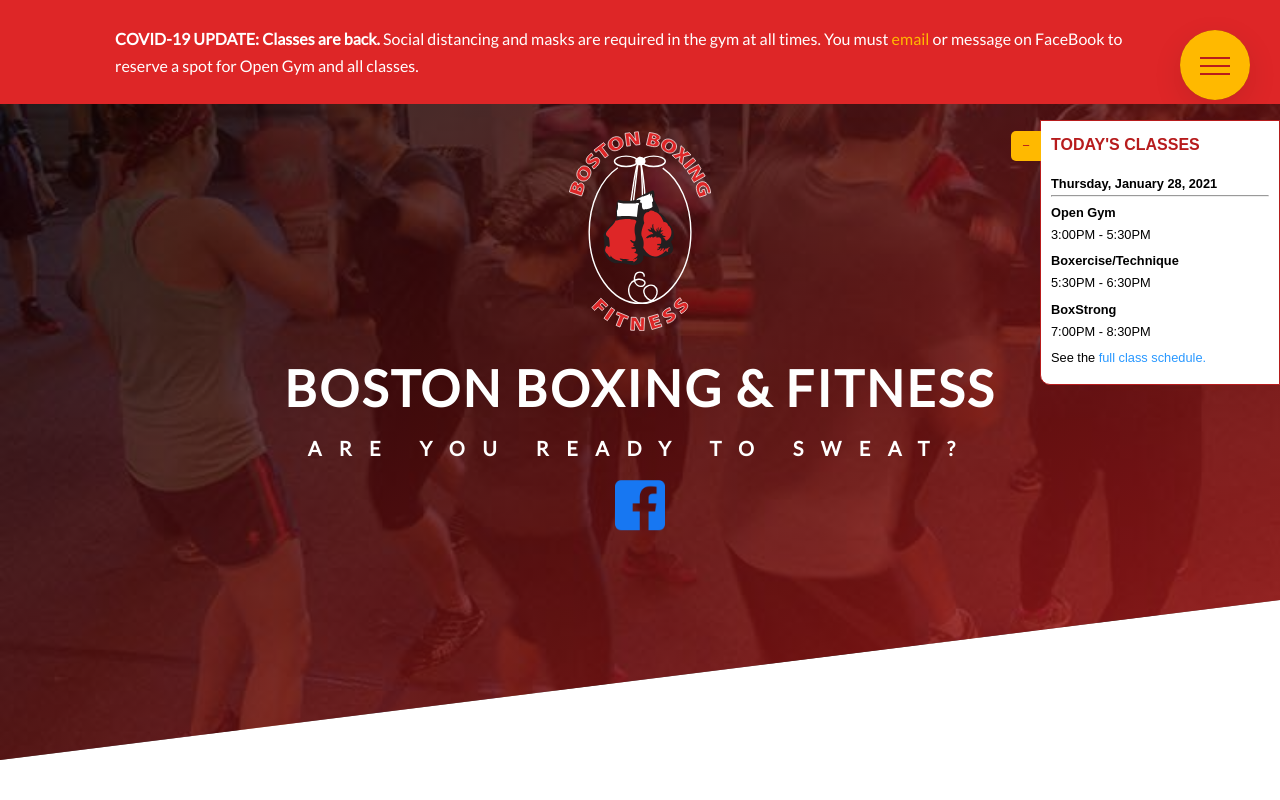
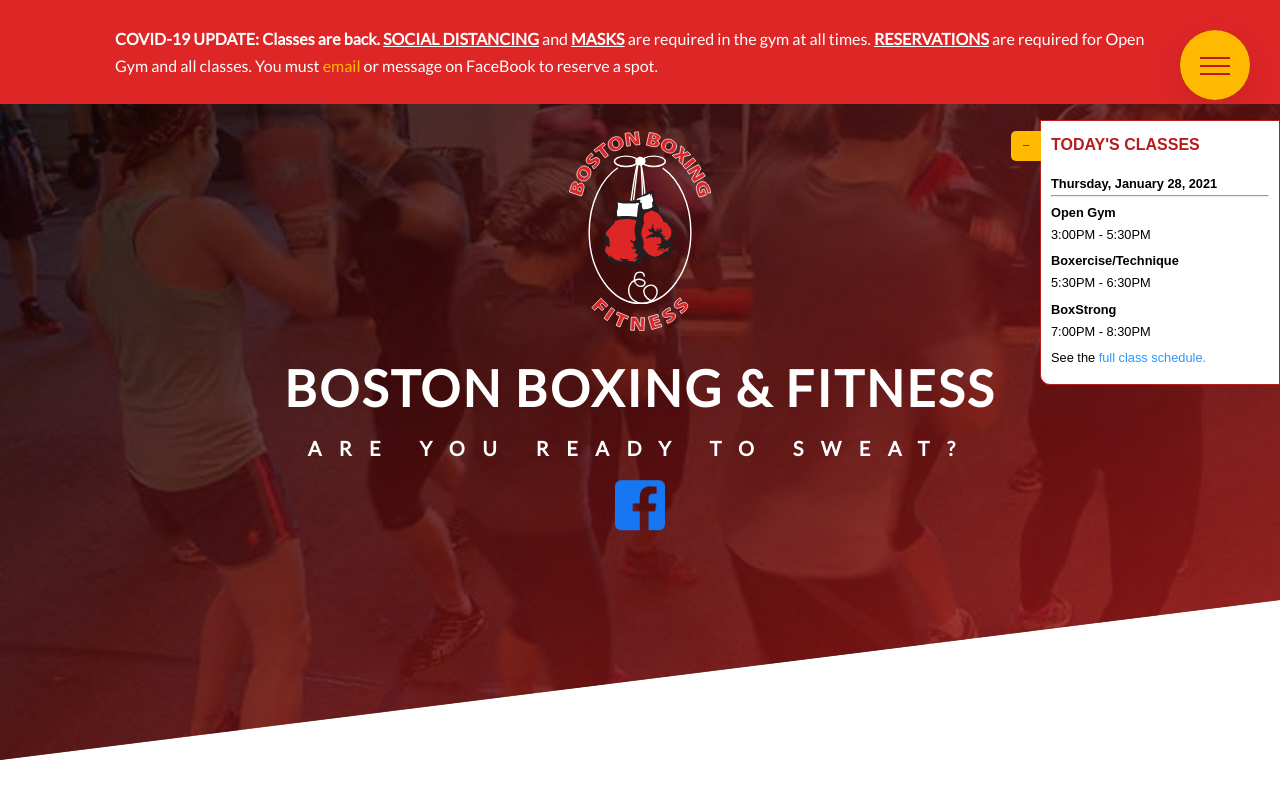
Before and after one commit to RBurrage/bbf-2021, a website: page index.html in a window 1280 px wide. Shown: the top 800 px of the page. Drawn offline with nearby package versions, Linux system fonts and the light colour scheme.

Commit message:
reworked covid message

```diff
--- a/index.html
+++ b/index.html
@@ -25,7 +25,7 @@
 </head>
 
 <body>
-  <div class="alert-box"><p><strong>COVID-19 UPDATE: Classes are back.</strong> Social distancing and masks are required in the gym at all times. You must <a href="mailto:info@bostonboxing.com">email</a> or message on FaceBook to reserve a spot for Open Gym and all classes.</p></div>
+  <div class="alert-box"><p><strong>COVID-19 UPDATE: Classes are back.</strong> <strong><u>SOCIAL DISTANCING</u></strong> and <strong><u>MASKS</u></strong> are required in the gym at all times. <strong><u>RESERVATIONS</u></strong> are required for Open Gym and all classes. You must <a href="mailto:info@bostonboxing.com">email</a> or message on FaceBook to reserve a spot.</p></div>
   <div class="navigation">
     <input type="checkbox" class="navigation__checkbox" id="navi-toggle" />
     <label for="navi-toggle" class="navigation__btn"><span class="navigation__icon">&nbsp;</span></label>
@@ -468,8 +468,9 @@
           </div>
           <div class="row">
             <div class="section-sub" style="text-transform: initial;font-weight: normal;margin-top: 2rem">
-              <strong><u>SOCIAL DISTANCING</u></strong>, <strong><u>MASKS</u></strong> and <strong><u>RESERVATIONS</u></strong> are required in the gym:</strong><br>You must <a href="mailto:info@bostonboxing.com">email</a> or message on FaceBook to reserve a spot for Open Gym and all classes.
+              <strong><u>SOCIAL DISTANCING</u></strong> and <strong><u>MASKS</u></strong> are required in the gym at all times. <strong><u>RESERVATIONS</u></strong> are required for Open Gym and all classes. You must <a href="mailto:info@bostonboxing.com">email</a> or message on FaceBook to reserve a spot.
             </div>
+
             <!--WEEKLY CLASSES-->
             <div class="fullSched"></div>
           </div>
```
